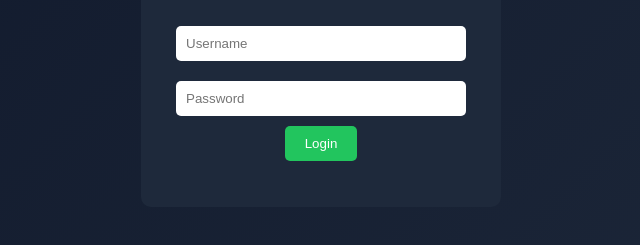
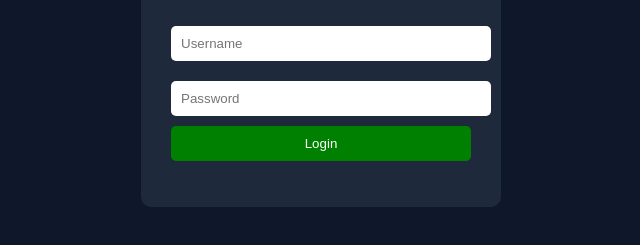
Before and after one commit to MRizwan2016/soqotra-cargo, a plain HTML site: page frontend/login.html in a window 1280 px wide. Shown: the part 345-590 px from the top of the page, without its empty margins (319-959 px from the left). Drawn offline with Linux system fonts and the light colour scheme.

Commit message:
Update login.html

```diff
--- a/frontend/login.html
+++ b/frontend/login.html
@@ -1,20 +1,17 @@
 <!DOCTYPE html>
-<html lang="en">
+<html>
 <head>
-  <meta charset="UTF-8">
-  <title>Admin Login - SOQOTRA</title>
-
+  <title>Admin Login</title>
   <style>
     body {
+      background: #0f172a;
       font-family: Arial;
-      background: linear-gradient(135deg, #0f172a, #1e293b);
-      color: white;
       display: flex;
       justify-content: center;
       align-items: center;
       height: 100vh;
+      color: white;
     }
-
     .login-box {
       background: #1e293b;
       padding: 30px;
@@ -22,38 +19,34 @@
       width: 300px;
       text-align: center;
     }
-
     input {
-      width: 90%;
+      width: 100%;
       padding: 10px;
       margin: 10px 0;
       border-radius: 5px;
       border: none;
     }
-
     button {
-      padding: 10px 20px;
-      background: #22c55e;
+      padding: 10px;
+      width: 100%;
+      background: green;
+      color: white;
       border: none;
-      color: white;
       border-radius: 5px;
       cursor: pointer;
     }
-
     .error {
       color: red;
-      margin-top: 10px;
     }
   </style>
 </head>
-
 <body>
 
 <div class="login-box">
   <h2>Admin Login</h2>
 
-    <input type="text" id="username" placeholder="Username"><br>
-    <input type="password" id="password" placeholder="Password"><br>
+  <input type="text" id="username" placeholder="Username">
+  <input type="password" id="password" placeholder="Password">
 
   <button onclick="login()">Login</button>
 
@@ -67,7 +60,7 @@
 
   const res = await fetch("/api/login", {
     method: "POST",
-  credentials: "include",   // 🔥 ADD THIS
+    credentials: "include",   // 🔥 IMPORTANT
     headers: {
       "Content-Type": "application/json"
     },
@@ -82,3 +75,7 @@
     document.getElementById("msg").innerText = "Invalid login";
   }
 }
+</script>
+
+</body>
+</html>
```
Lines whose indentation alone changed are shown as unchanged.
